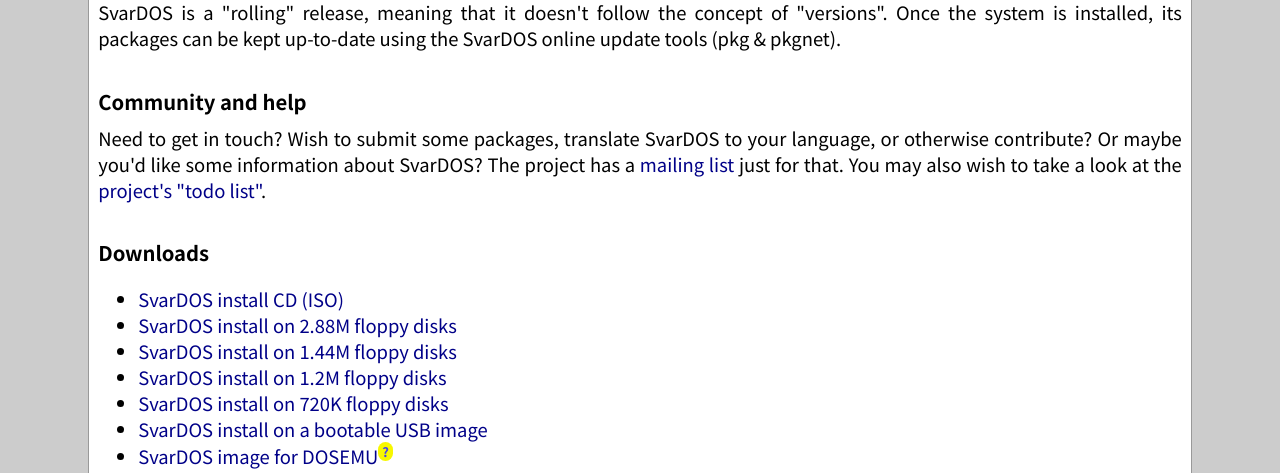
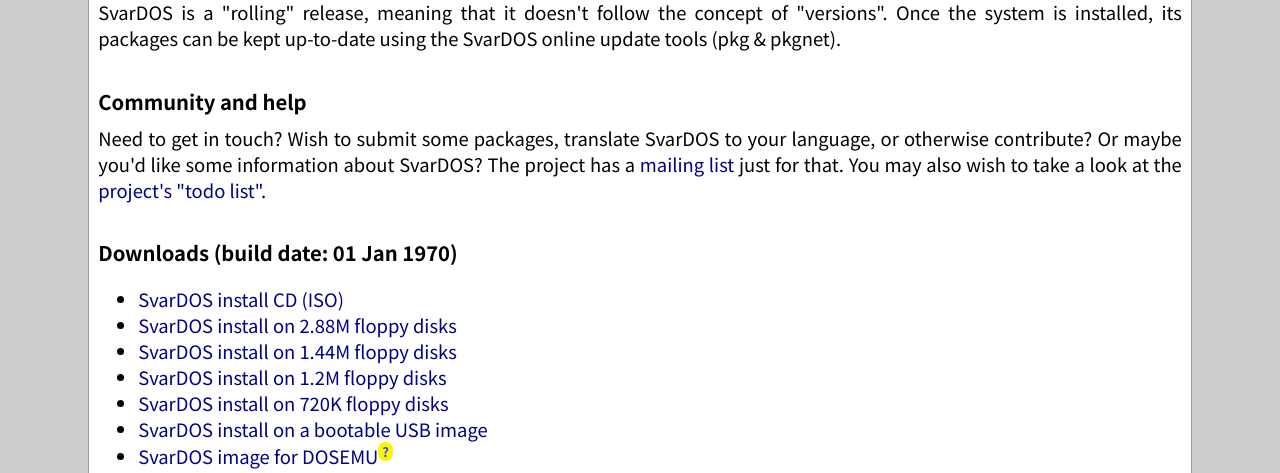
Before and after one commit to SvarDOS/core, a PHP site: page / in a window 1280 px wide. Shown: the part 808-1281 px from the top of the page. Run offline with PHP 8.4, Linux system fonts and the light colour scheme.

Commit message:
build date is displayed in the downloads section
git-svn-id: svn://svn.svardos.org/svardos@569 911cea91-c70f-4353-bd03-772f58fe8c9d

```diff
--- a/website/index-main.php
+++ b/website/index-main.php
@@ -25,7 +25,9 @@
 
     <p>Need to get in touch? Wish to submit some packages, translate SvarDOS to your language, or otherwise contribute? Or maybe you'd like some information about SvarDOS? The project has a <a href="https://lists.osdn.me/mailman/listinfo/svardos-users">mailing list</a> just for that. You may also wish to take a look at the <a href="phpamb.php?fname=help/help-en.amb&amp;f=todo.ama">project's "todo list"</a>.</p>
 
-    <h2>Downloads</h2>
+    <?php
+    echo '<h2>Downloads (build date: ' . gmdate('d M Y', filemtime('download/svardos-cd.zip')) . ')</h2>'
+    ?>
 
     <ul>
       <li><a href="download/svardos-cd.zip">SvarDOS install CD (ISO)</a></li>
```
